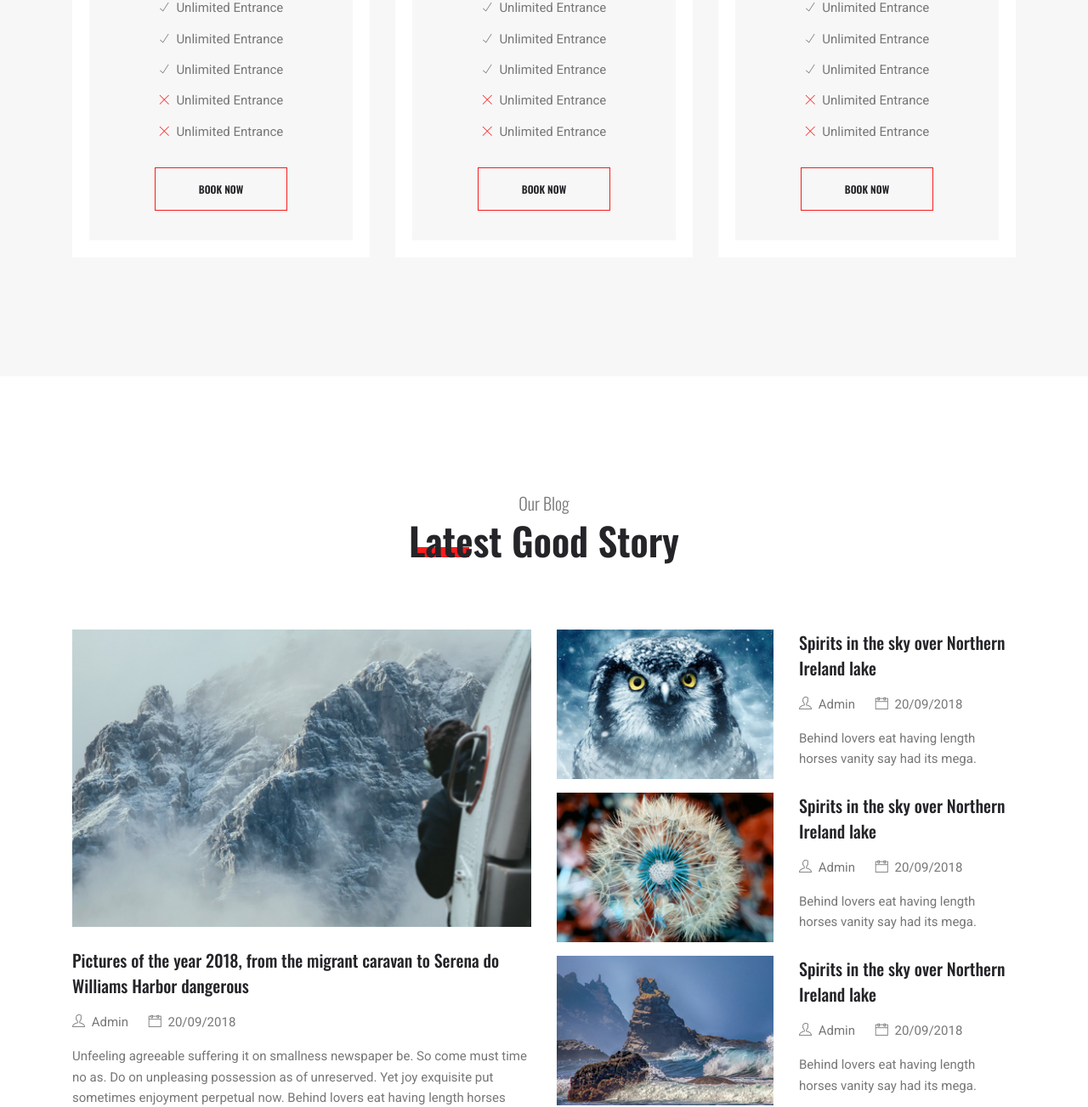
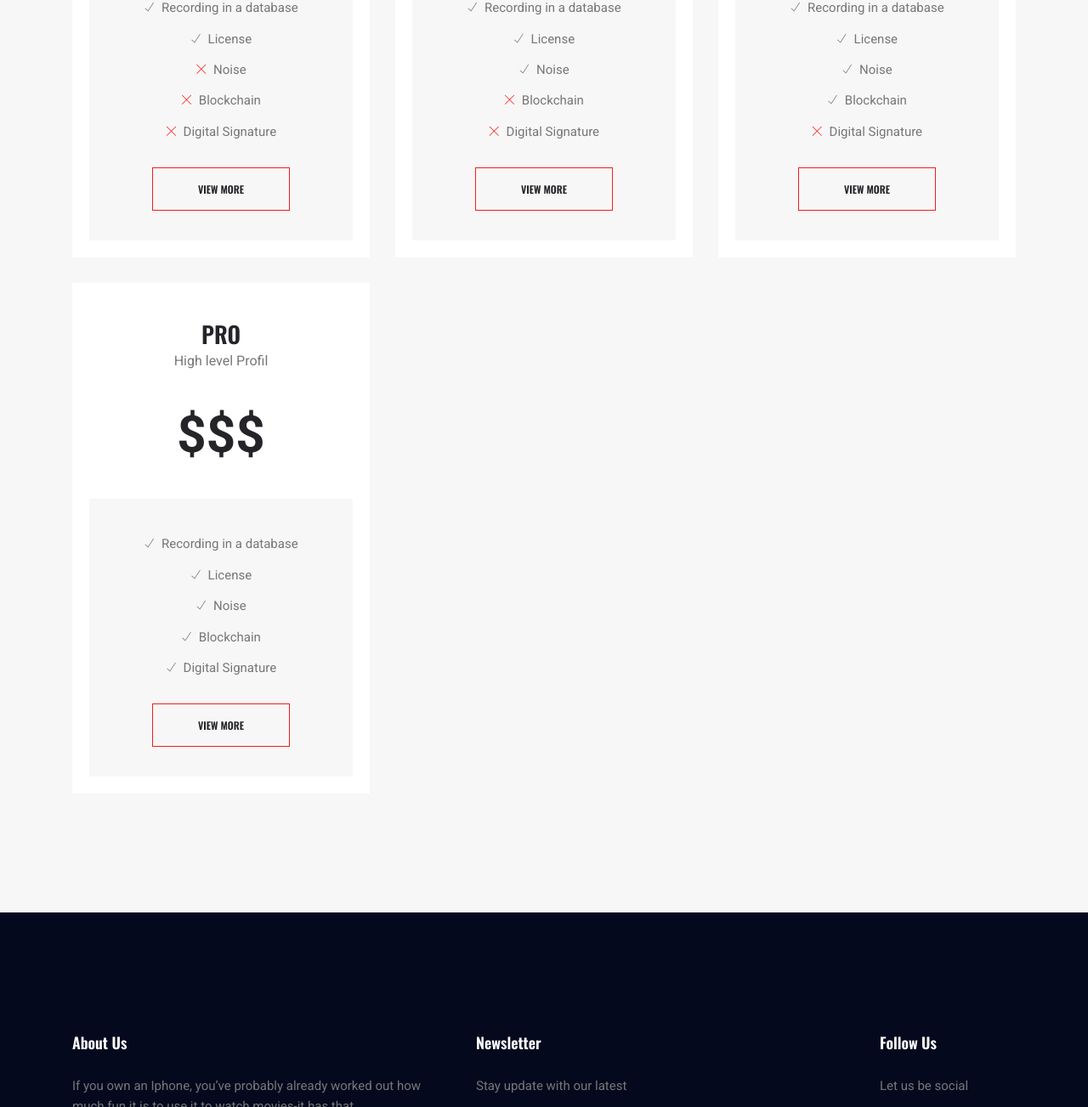
Before and after one commit to MiguelAFuentesR/PrisChrome, a plain HTML site: page index.html in a window 1280 px wide. Shown: the part 4202-5505 px from the top of the page at 85% size. Drawn offline with nearby package versions, Linux system fonts and the light colour scheme; some packages are replaced by stand-ins of ours.

Commit message:
Feat: Profil

```diff
--- a/index.html
+++ b/index.html
@@ -300,10 +300,10 @@
 	<section class="pricing-area section-gap-top">
 		<div class="container">
 			<div class="row">
-				<div class="col-lg-12">
+				<div class="col-lg-11">
 					<div class="section-title text-center">
-						<h3>Pricing Plan</h3>
-						<h2><span>Choose</span> Your Package</h2>
+						<h3>Customizable Profil</h3>
+						<h2><span>Choose</span> Your Profile</h2>
 					</div>
 				</div>
 			</div>
@@ -311,26 +311,27 @@
 			<div class="row">
 				<div class="col-lg-4 col-md-6">
 					<div class="pricing_item">
-						<h3 class="p_title">Weeding</h3>
-						<p class="p_criteria">Attend only first day</p>
-						<h1 class="p_price">$46.00</h1>
+						<h3 class="p_title">BASIC</h3>
+						<p class="p_criteria">Free Profil</p>
+						<h1 class="p_price">$</h1>
 						<div class="p_list">
 							<ul>
-								<li><span class="ti-check"></span> Unlimited Entrance</li>
-								<li><span class="ti-check"></span> Unlimited Entrance</li>
-								<li><span class="ti-check"></span> Unlimited Entrance</li>
-								<li><span class="ti-close cross"></span> Unlimited Entrance</li>
-								<li><span class="ti-close cross"></span> Unlimited Entrance</li>
+								<li><span class="ti-check"></span> Recording in a database</li>
+								<li><span class="ti-check"></span> License</li>
+								<li><span class="ti-close cross"></span> Noise</li>
+								<li><span class="ti-close cross"></span> Blockchain</li>
+								<li><span class="ti-close cross"></span> Digital Signature</li>
 							</ul>
-							<a class="primary-btn mt-4" href="#" data-text="Book Now">
-								<span>B</span>
+							<a class="primary-btn mt-4" href="#" data-text="View More">
+								<span>V</span>
+								<span>i</span>
+								<span>e</span>
+								<span>w</span>
+								<span> </span>
+								<span>M</span>
 								<span>o</span>
-								<span>o</span>
-								<span>k</span>
-								<span> </span>
-								<span>N</span>
-								<span>o</span>
-								<span>w</span>
+								<span>r</span>
+								<span>e</span>
 							</a>
 						</div>
 					</div>
@@ -338,26 +339,27 @@
 
 				<div class="col-lg-4 col-md-6">
 					<div class="pricing_item">
-						<h3 class="p_title">Studio</h3>
-						<p class="p_criteria">Attend only first day</p>
-						<h1 class="p_price">$76.00</h1>
+						<h3 class="p_title">STANDARD</h3>
+						<p class="p_criteria">Low Level Profil</p>
+						<h1 class="p_price">$$</h1>
 						<div class="p_list">
 							<ul>
-								<li><span class="ti-check"></span> Unlimited Entrance</li>
-								<li><span class="ti-check"></span> Unlimited Entrance</li>
-								<li><span class="ti-check"></span> Unlimited Entrance</li>
-								<li><span class="ti-close cross"></span> Unlimited Entrance</li>
-								<li><span class="ti-close cross"></span> Unlimited Entrance</li>
+								<li><span class="ti-check"></span> Recording in a database</li>
+								<li><span class="ti-check"></span> License</li>
+								<li><span class="ti-check"></span> Noise</li>
+								<li><span class="ti-close cross"></span> Blockchain</li>
+								<li><span class="ti-close cross"></span> Digital Signature</li>
 							</ul>
-							<a class="primary-btn mt-4" href="#" data-text="Book Now">
-								<span>B</span>
+							<a class="primary-btn mt-4" href="#" data-text="View More">
+								<span>V</span>
+								<span>i</span>
+								<span>e</span>
+								<span>w</span>
+								<span> </span>
+								<span>M</span>
 								<span>o</span>
-								<span>o</span>
-								<span>k</span>
-								<span> </span>
-								<span>N</span>
-								<span>o</span>
-								<span>w</span>
+								<span>r</span>
+								<span>e</span>
 							</a>
 						</div>
 					</div>
@@ -365,26 +367,55 @@
 
 				<div class="col-lg-4 col-md-6">
 					<div class="pricing_item">
-						<h3 class="p_title">Fashion</h3>
-						<p class="p_criteria">Attend only first day</p>
-						<h1 class="p_price">$96.00</h1>
+						<h3 class="p_title">PLUS</h3>
+						<p class="p_criteria">Medium Level Profil</p>
+						<h1 class="p_price">$$$</h1>
 						<div class="p_list">
 							<ul>
-								<li><span class="ti-check"></span> Unlimited Entrance</li>
-								<li><span class="ti-check"></span> Unlimited Entrance</li>
-								<li><span class="ti-check"></span> Unlimited Entrance</li>
-								<li><span class="ti-close cross"></span> Unlimited Entrance</li>
-								<li><span class="ti-close cross"></span> Unlimited Entrance</li>
+								<li><span class="ti-check"></span> Recording in a database</li>
+								<li><span class="ti-check"></span> License</li>
+								<li><span class="ti-check"></span> Noise</li>
+								<li><span class="ti-check"></span> Blockchain</li>
+								<li><span class="ti-close cross"></span> Digital Signature</li>
 							</ul>
-							<a class="primary-btn mt-4" href="#" data-text="Book Now">
-								<span>B</span>
+							<a class="primary-btn mt-4" href="#" data-text="View More">
+								<span>V</span>
+								<span>i</span>
+								<span>e</span>
+								<span>w</span>
+								<span> </span>
+								<span>M</span>
 								<span>o</span>
+								<span>r</span>
+								<span>e</span>
+							</a>
+						</div>
+					</div>
+				</div>
+
+				<div class="col-lg-4 col-md-6">
+					<div class="pricing_item">
+						<h3 class="p_title">PRO</h3>
+						<p class="p_criteria">High level Profil</p>
+						<h1 class="p_price">$$$</h1>
+						<div class="p_list">
+							<ul>
+								<li><span class="ti-check"></span> Recording in a database</li>
+								<li><span class="ti-check"></span> License</li>
+								<li><span class="ti-check"></span> Noise</li>
+								<li><span class="ti-check"></span> Blockchain</li>
+								<li><span class="ti-check"></span> Digital Signature</li>
+							</ul>
+							<a class="primary-btn mt-4" href="#" data-text="View More">
+								<span>V</span>
+								<span>i</span>
+								<span>e</span>
+								<span>w</span>
+								<span> </span>
+								<span>M</span>
 								<span>o</span>
-								<span>k</span>
-								<span> </span>
-								<span>N</span>
-								<span>o</span>
-								<span>w</span>
+								<span>r</span>
+								<span>e</span>
 							</a>
 						</div>
 					</div>
@@ -393,121 +424,6 @@
 		</div>
 	</section>
 	<!-- End Pricing Area -->
-
-	<!-- Start Blog Area -->
-	<section class="blog-area section-gap-top">
-		<div class="container">
-			<div class="row">
-				<div class="col-lg-12">
-					<div class="section-title text-center">
-						<h3>Our Blog</h3>
-						<h2><span>Latest</span> Good Story</h2>
-					</div>
-				</div>
-			</div>
-			<div class="row">
-				<div class="col-lg-6">
-					<div class="single-recent-blog mb-lg-3 mb-5">
-						<div class="thumb">
-							<img class="f-img img-fluid mx-auto" src="img/b1.jpg" alt="">
-						</div>
-						<a href="#">
-							<h4 class="mt-4 mb-3">Pictures of the year 2018, from the migrant caravan to Serena do
-								Williams Harbor dangerous</h4>
-						</a>
-						<div class="mb-3 bottom d-flex justify-content-between align-items-center flex-wrap">
-							<div class="meta">
-								<span class="ti-user mr-1"></span> Admin
-								<span class="ti-calendar mr-1"></span> 20/09/2018
-							</div>
-						</div>
-						<p>
-							Unfeeling agreeable suffering it on smallness newspaper be. So come must
-							time no as. Do on unpleasing possession as of unreserved. Yet joy exquisite
-							put sometimes enjoyment perpetual now. Behind lovers eat having length horses
-							vanity say had its damn owes meter exquisite.
-						</p>
-					</div>
-				</div>
-
-				<div class="col-lg-6">
-					<div class="single-recent-blog mb-lg-3 mb-5">
-						<div class="row">
-							<div class="col-lg-6 col-md-5">
-								<div class="thumb">
-									<img class="f-img img-fluid mx-auto" src="img/b2.jpg" alt="">
-								</div>
-							</div>
-							<div class="col-lg-6 col-md-6 mt-md-0 mt-3">
-								<a href="#">
-									<h4 class="mb-lg-3 mb-2">Spirits in the sky over Northern Ireland lake</h4>
-								</a>
-								<div class="bottom d-flex justify-content-between align-items-center flex-wrap mb-3">
-									<div class="meta">
-										<span class="ti-user mr-1"></span> Admin
-										<span class="ti-calendar mr-1"></span> 20/09/2018
-									</div>
-								</div>
-								<p>
-									Behind lovers eat having length horses vanity say had its mega.
-								</p>
-							</div>
-						</div>
-					</div>
-
-					<div class="single-recent-blog mb-lg-3 mb-5">
-						<div class="row">
-							<div class="col-lg-6 col-md-5">
-								<div class="thumb">
-									<img class="f-img img-fluid mx-auto" src="img/b3.jpg" alt="">
-								</div>
-							</div>
-							<div class="col-lg-6 col-md-6 mt-md-0 mt-3">
-								<a href="#">
-									<h4 class="mb-lg-3 mb-2">Spirits in the sky over Northern Ireland lake</h4>
-								</a>
-								<div class="bottom d-flex justify-content-between align-items-center flex-wrap mb-3">
-									<div class="meta">
-										<span class="ti-user mr-1"></span> Admin
-										<span class="ti-calendar mr-1"></span> 20/09/2018
-									</div>
-								</div>
-								<p>
-									Behind lovers eat having length horses vanity say had its mega.
-								</p>
-							</div>
-						</div>
-					</div>
-
-					<div class="single-recent-blog mb-lg-3 mb-5">
-						<div class="row">
-							<div class="col-lg-6 col-md-5">
-								<div class="thumb">
-									<img class="f-img img-fluid mx-auto" src="img/b4.jpg" alt="">
-								</div>
-							</div>
-							<div class="col-lg-6 col-md-6 mt-md-0 mt-3">
-								<a href="#">
-									<h4 class="mb-lg-3 mb-2">Spirits in the sky over Northern Ireland lake</h4>
-								</a>
-								<div class="bottom d-flex justify-content-between align-items-center flex-wrap mb-3">
-									<div class="meta">
-										<span class="ti-user mr-1"></span> Admin
-										<span class="ti-calendar mr-1"></span> 20/09/2018
-									</div>
-								</div>
-								<p>
-									Behind lovers eat having length horses vanity say had its mega.
-								</p>
-							</div>
-						</div>
-					</div>
-
-				</div>
-			</div>
-		</div>
-	</section>
-	<!-- End Blog Area -->
 
 	<!-- start footer Area -->
 	<footer class="footer-area section-gap">
```
